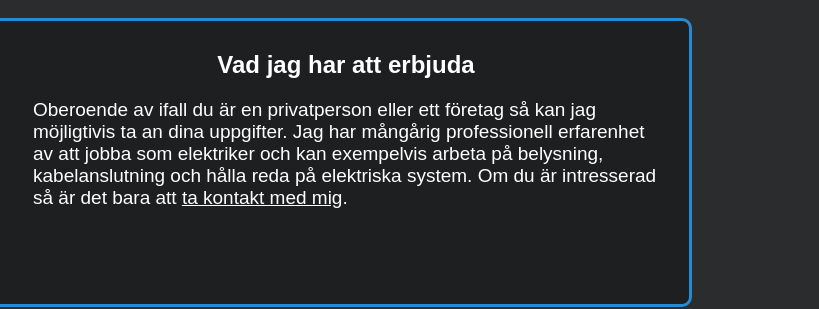
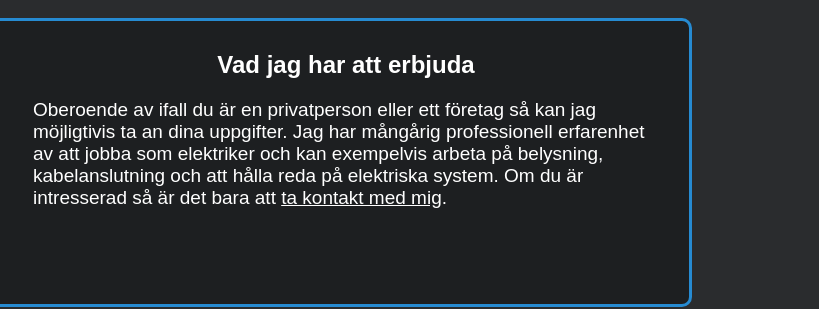
Before and after one commit to ivar117/sida, a plain HTML site: page tjanster.html in a window 1280 px wide. Shown: the part 176-485 px from the top of the page, 461-1280 px from the left. Drawn offline with Linux system fonts and the light colour scheme; a web font is replaced by a local one.

Commit message:
minor tweaks

```diff
--- a/tjanster.html
+++ b/tjanster.html
@@ -1,7 +1,6 @@
 <!DOCTYPE html>
 <html lang="sv">
 	<head>
-		<meta charset="utf-8"/>
 		<meta name="viewport" content="width=device-width, initia">
 		<link href="styles.css" rel="stylesheet" type="text/css" media="all">
 		<link rel="stylesheet" href="https://cdnjs.cloudflare.com/ajax/libs/font-awesome/4.7.0/css/font-awesome.min.css">
@@ -31,7 +30,7 @@
 				<h2>Vad jag har att erbjuda</h2>
 				<p>Oberoende av ifall du är en privatperson eller ett företag
 					så kan jag möjligtivis ta an dina uppgifter. Jag har mångårig professionell erfarenhet
-					av att jobba som elektriker och kan exempelvis arbeta på belysning, kabelanslutning och hålla reda på elektriska system.
+					av att jobba som elektriker och kan exempelvis arbeta på belysning, kabelanslutning och att hålla reda på elektriska system.
 					Om du är intresserad så är det bara att <a href="kontakt.html">ta kontakt med mig</a>.
 				</p>
 			</div>
```
Also changed, not shown: index.html (+1 -1 lines), kontakt.html (+0 -1 lines).
